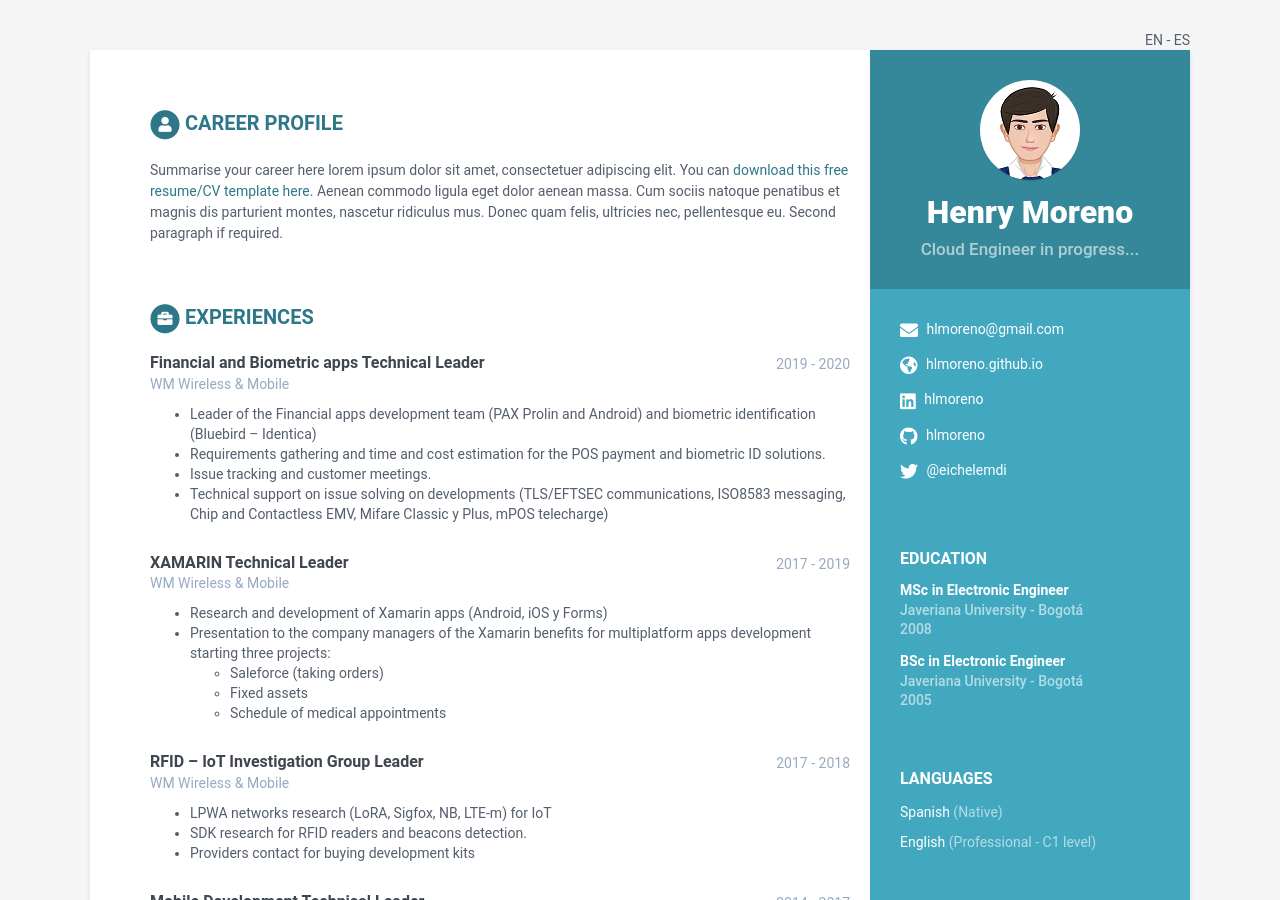
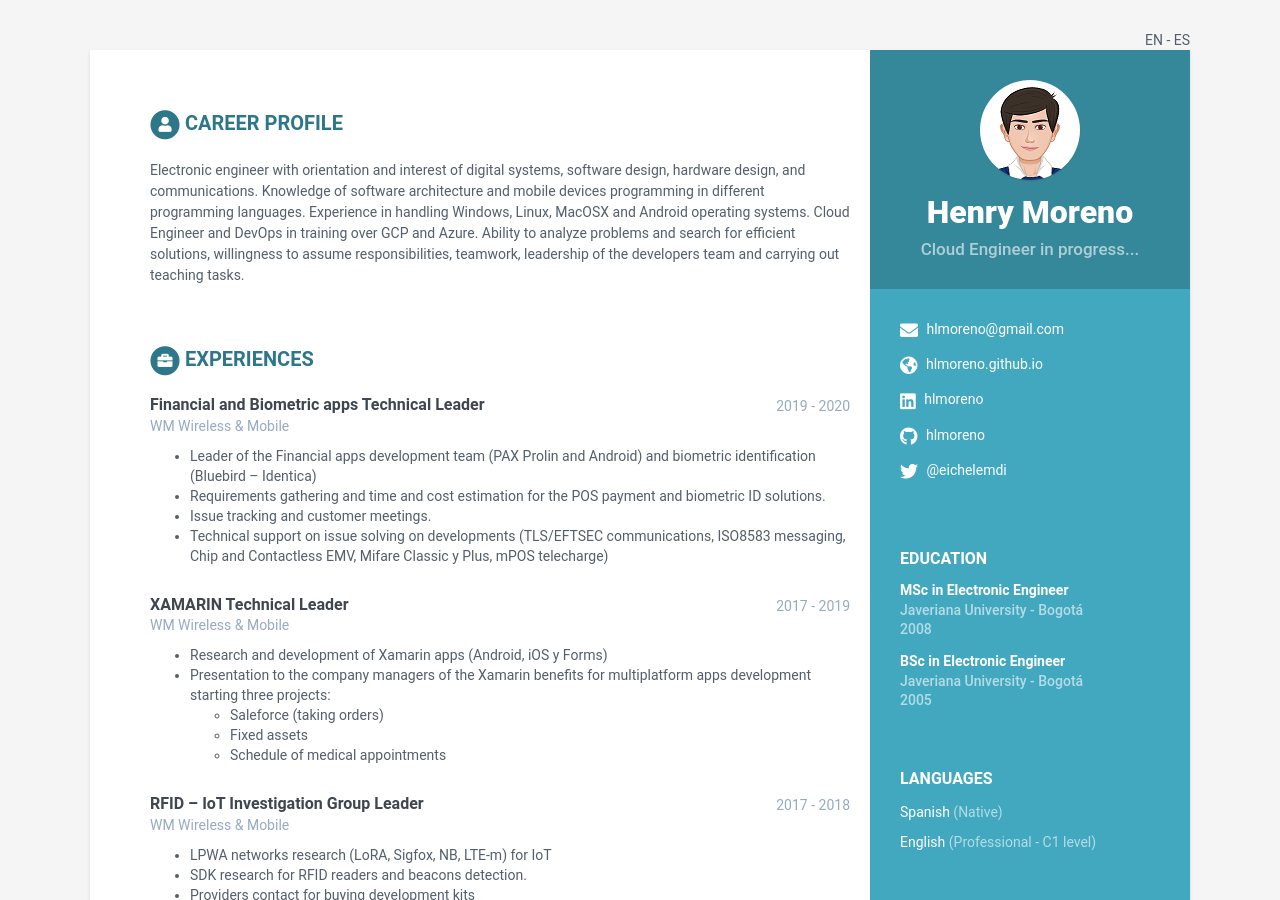
Before and after one commit to hlmoreno/hlmoreno.github.io, a Jekyll site: the page built from index.html, in a window 1280 px wide and 900 px high. Built offline with Jekyll 4.4.1, drawn with Linux system fonts in a browser that asks for light colours; some of the changed text lies outside the part shown.

Commit message:
Actualización career profile

```diff
--- a/_data/data.yml
+++ b/_data/data.yml
@@ -44,12 +44,8 @@ sidebar:
 career-profile:
     title: Career Profile
     summary: |
-      Summarise your career here lorem ipsum dolor sit amet, consectetuer
-      adipiscing elit. You can [download this free resume/CV template here]().
-      Aenean commodo ligula eget dolor aenean massa. Cum sociis natoque
-      penatibus et magnis dis parturient montes, nascetur ridiculus mus.
-      Donec quam felis, ultricies nec, pellentesque eu.
-      Second paragraph if required.
+      Electronic engineer with orientation and interest  of digital systems, software design, hardware design, and communications. Knowledge of software architecture and mobile devices programming in different programming languages. Experience in handling Windows, Linux, MacOSX and Android operating systems. Cloud Engineer and DevOps in training over GCP and Azure.
+      Ability to analyze problems and search for efficient solutions, willingness to assume responsibilities, teamwork, leadership of the developers team and carrying out teaching tasks.
 education:
     - degree: MSc in Electronic Engineer
       university: Javeriana University - Bogot&aacute;
--- a/_includes/certifications.html
+++ b/_includes/certifications.html
@@ -6,7 +6,7 @@
             <i class="fas fa-circle fa-stack-2x"></i>
             <i class="fas fa-certificate  fa-stack-1x fa-inverse"></i>
         </span>
-        Courses and Certifications
+        Courses and Certificates
     </h2>
 
     {% for certificate in certifications %}
```
Also changed, not shown: assets/js/min/main.min.js (added).
